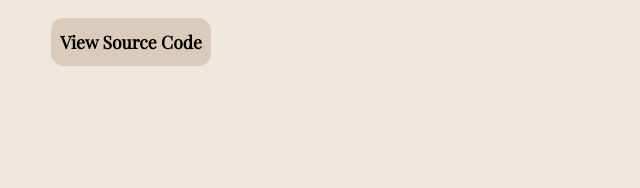
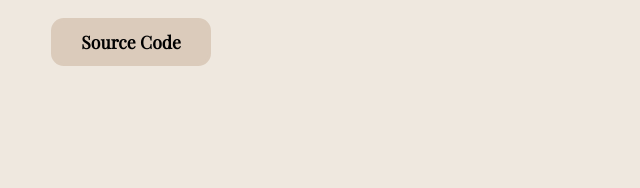
Before and after one commit to audreylouie/developedbyaudrey, a plain HTML site: page generativeart.html in a window 1280 px wide. Shown: the part 456-644 px from the top of the page, 609-1249 px from the left. Drawn offline with nearby package versions, Linux system fonts and the light colour scheme.

Commit message:
Update generativeart.html

```diff
--- a/generativeart.html
+++ b/generativeart.html
@@ -49,7 +49,7 @@
                 <p>Generative art piece consisting of 300 squares that progressively get larger and rotate, creating a spiral effect. This piece is inspired by the artist Bridget Riley, mimicking her optical illusions.</p>
                 <br>
                 <div class="btn-box btns">
-                    <a href="https://github.com/audreylouie/generativeArt" class="btn">View Source Code</a>
+                    <a href="https://github.com/audreylouie/generativeArt" class="btn">Source Code</a>
                 </div>
             </div>
         </div>
```
